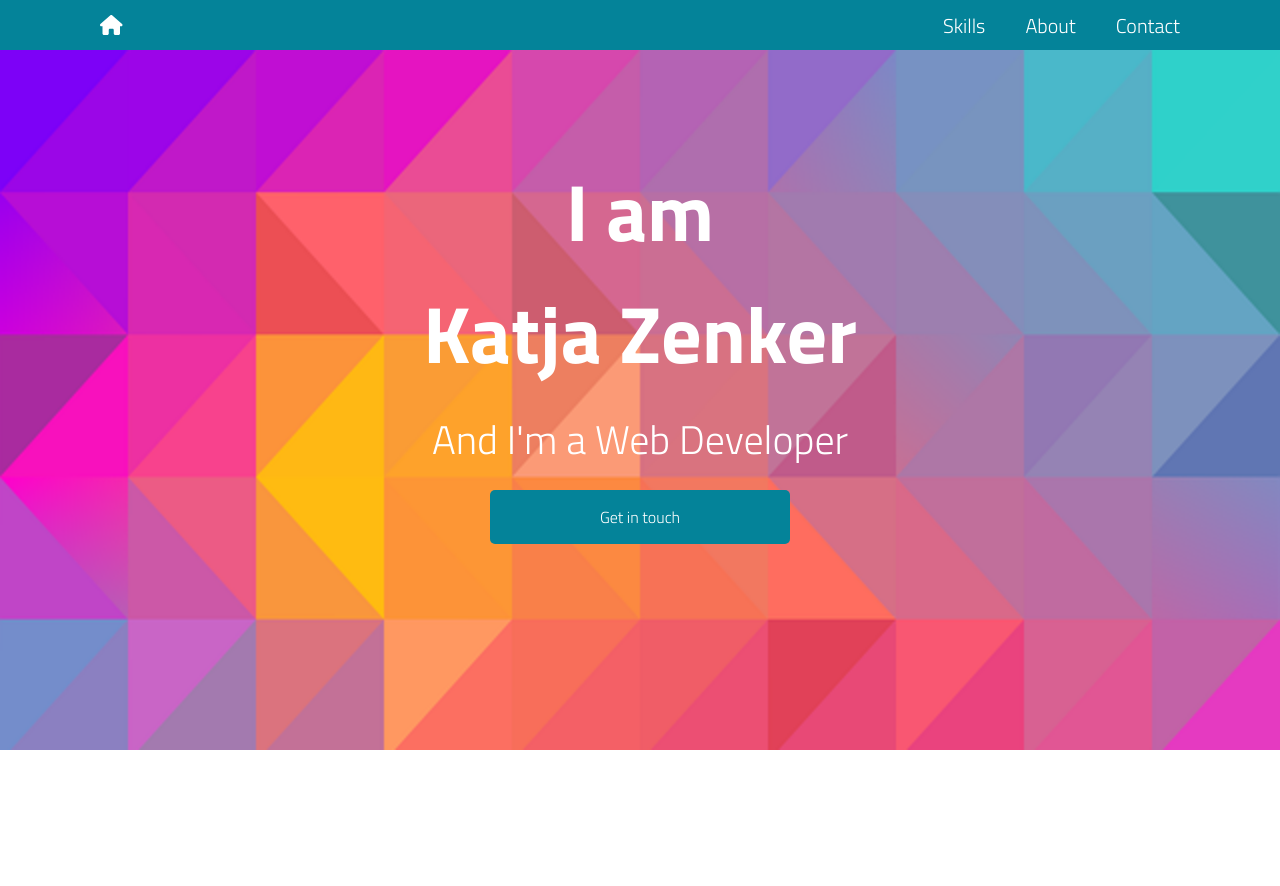
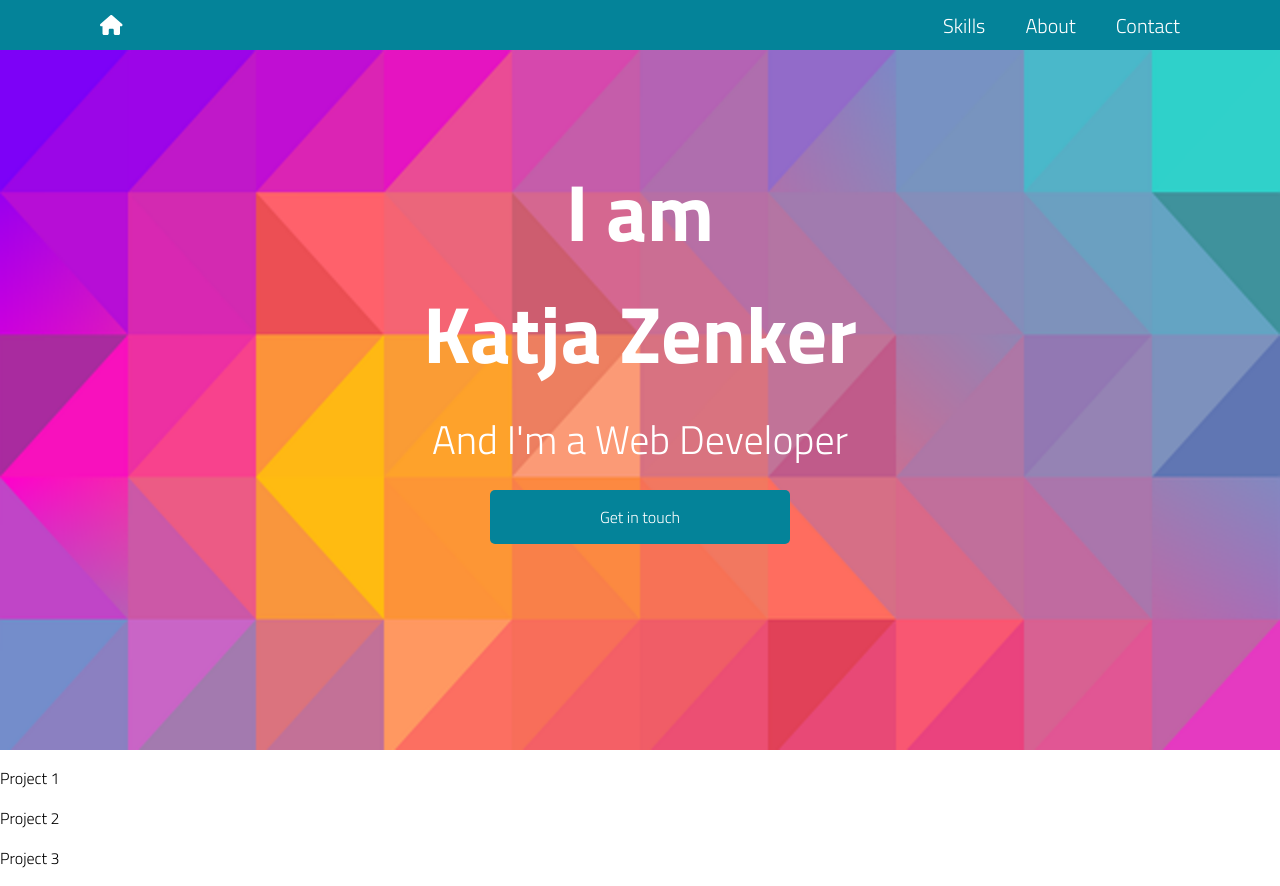
Before and after one commit to queuing4oranges/portfolio, a React (Create React App) app: page / in a window 1280 px wide. Before the commit the page ends 800 px from the top, so only its background shows below. Built offline with nearby package versions, Linux system fonts and the light colour scheme; data requests are answered from the project's data file.

Commit message:
created db

```diff
--- /dev/null
+++ b/data/db.json
@@ -0,0 +1,28 @@
+{
+  "projects": [
+    {
+      "id": "1",
+      "title": "Project 1",
+      "tech": "Language1, Language2",
+      "description": "Lorem 1, ipsum dolor sit amet consectetur adipisicing elit.      Recusandae odio quidem maxime tempora voluptas atque quam nobis.",
+      "screenshot": "img src",
+      "code": "img src"
+    },
+    {
+      "id": "2",
+      "title": "Project 2",
+      "tech": "Language1, Language2",
+      "description": "Lorem 2, ipsum dolor sit amet consectetur adipisicing elit.      Recusandae odio quidem maxime tempora voluptas atque quam nobis.",
+      "screenshot": "img src",
+      "code": "img src"
+    },
+    {
+      "id": "3",
+      "title": "Project 3",
+      "tech": "Language1, Language2",
+      "description": "Lorem 3, ipsum dolor sit amet consectetur adipisicing elit.      Recusandae odio quidem maxime tempora voluptas atque quam nobis.",
+      "screenshot": "img src",
+      "code": "img src"
+    }
+  ]
+}
--- a/src/App.js
+++ b/src/App.js
@@ -1,6 +1,7 @@
 import './App.scss';
 import Header from './components/Header';
 import Hero from './components/Hero';
+import Projects from './components/Projects';
 
 
 function App() {
@@ -10,6 +11,7 @@ function App() {
 
       <Header />
       <Hero />
+      <Projects />
 
       </div>
 
--- a/src/components/Hero.js
+++ b/src/components/Hero.js
@@ -6,9 +6,6 @@ const Hero = () => {
 
     const handleClick = () =>{
         setOpenModal(true)
-        if (openModal === true){
-            console.log("hello") //if i click this button, i want to show the modal
-        }
     }
 
 
--- a/src/components/Modal.js
+++ b/src/components/Modal.js
@@ -1,7 +1,9 @@
-import React from 'react'
+import React, { useState } from 'react'
 
 
-function Modal({ setOpenModal }) {
+function Modal() {
+    const [openModal, setOpenModal] = useState(true);
+
   return (
     <div className="modalBackground">
         <div className="modalContainer">
--- /dev/null
+++ b/src/components/Projects.jsx
@@ -0,0 +1,22 @@
+import React from 'react'
+import { useFetch } from '../hooks/useFetch'
+
+function Projects() {
+
+    const url= "http://localhost:3000/projects"
+    const {data: projects, isPending, error} = useFetch(url)
+
+  return (
+    <div>
+        {projects &&
+            projects.map(project =>(
+                <div key={project.id} className="card">
+                <p>{project.title}</p>
+                </div>
+            ))
+        }
+    </div>
+  )
+}
+
+export default Projects
--- /dev/null
+++ b/src/hooks/useFetch.js
@@ -0,0 +1,59 @@
+import { useState, useEffect } from 'react';
+
+export const useFetch = (url) =>{
+    const [data, setData] = useState(null)
+    const [isPending, setIsPending] = useState(false)
+    const [error, setError] = useState(null)
+
+
+    useEffect(()=>{
+
+        const controller = new AbortController()
+
+        const fetchData = async () => {
+
+            setIsPending(true)
+
+            try{
+            const response = await fetch(url, { signal: controller.signal})
+
+            if(!response.ok){
+                throw new Error(response.statusText)
+            }
+
+            const json = await response.json()
+
+            setIsPending(false)
+
+            setData(json)
+            setError(null)
+            } catch (err) {
+
+            if (err.name === "AbortError"){
+                console.log("The fetch was aborted.")
+                }else{
+                setIsPending(false)
+                setError('Could not fetch the data')
+                console.log(err.message)
+                }
+            }
+
+        }
+
+        fetchData()
+
+        return () =>{                               //in this fct we will abort any fetch requests if there is an error
+            controller.abort()                      //this method
+        }
+
+    }, [url])
+
+    return { data, isPending, error}                             //we're returning here an object, so a data property which is using the data state
+                                                    //we could actually shorten this to { data }
+}
+
+
+
+//now we can use this hook in the TripList component!
+
+//try catch block is just a way to handle errors
```
